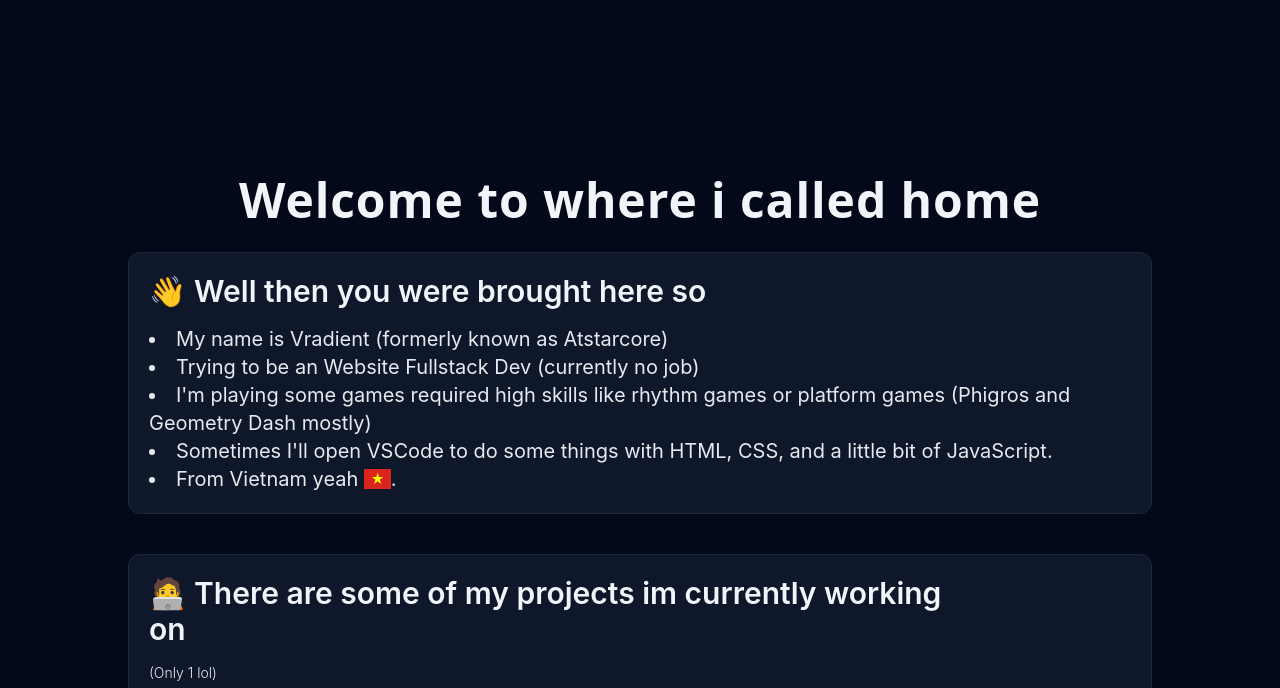
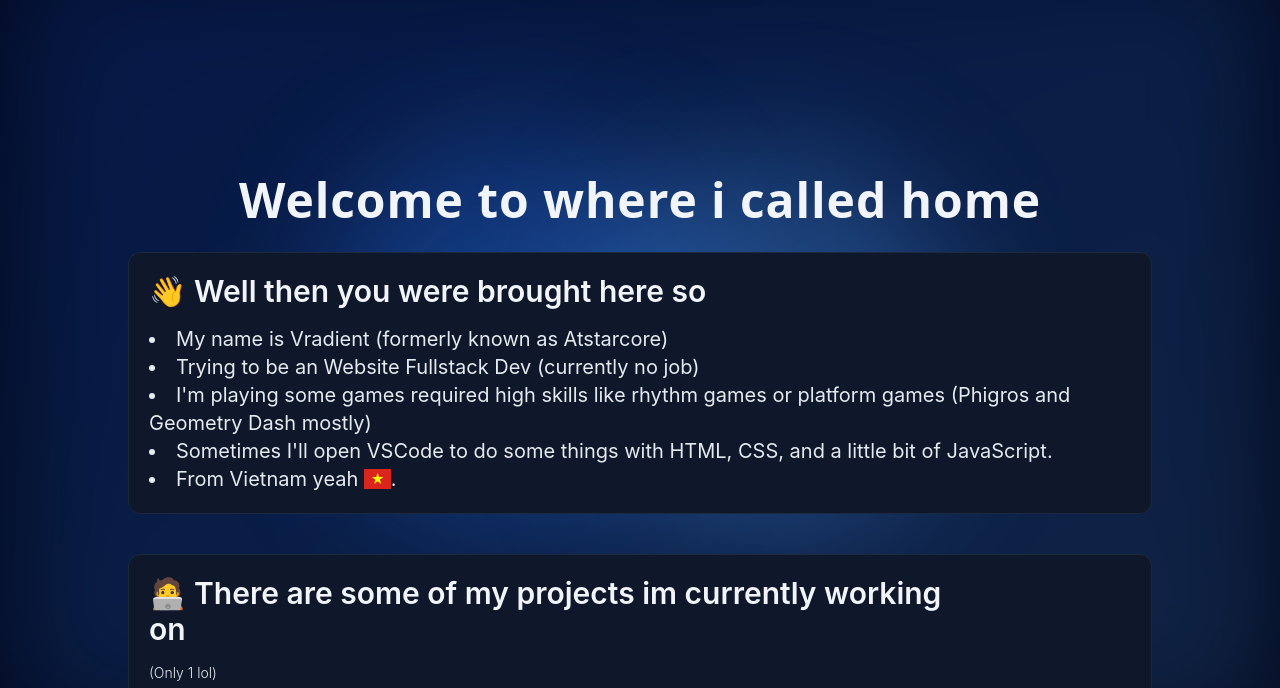
Before and after one commit to TacoEnjoyer/about-me-v4, an Astro site: page / in a window 1280 px wide. Shown: the part 64-752 px from the top of the page. Built offline with nearby package versions, Linux system fonts and the light colour scheme; Astro itself is replaced by a stand-in of ours; a web font is replaced by a local one; what tailwindcss-animated would draw is missing.

Commit message:
glow background

```diff
--- /dev/null
+++ b/src/components/background.astro
@@ -0,0 +1,5 @@
+<div class="fixed inset-0 -z-10 h-full w-full bg-slate-950">
+    <div class="absolute top-0 left-0 right-0 bottom-0 bg-gradient-to-br from-blue-600/20 via-blue-500/20 to-blue-400/20 blur-3xl"/>
+    <div class="absolute top-1/4 left-1/4 h-96 w-96 rounded-full bg-blue-500/30 blur-3xl"/>
+    <div class="absolute bottom-1/4 right-1/4 h-96 w-96 rounded-full bg-blue-400/30 blur-3xl"/>
+</div>
--- a/src/layouts/layout.astro
+++ b/src/layouts/layout.astro
@@ -1,6 +1,7 @@
 ---
 import Navbar from "../components/navbar.astro"
 import "../styles/global.css"
+import Background from "../components/background.astro"
 ---
 <!DOCTYPE html>
     <html lang="en">
@@ -9,6 +10,7 @@ import "../styles/global.css"
             <meta name="viewport" content="width=device-width, initial-scale=1.0">
             <title>Hi there</title>
         </html>
+<Background />
 <body class="bg-[#030918] text-white antialiased font-sans">
     <slot />
     <Navbar />
```
